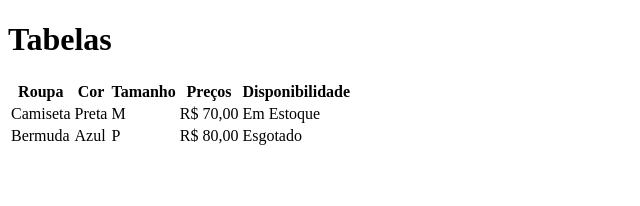
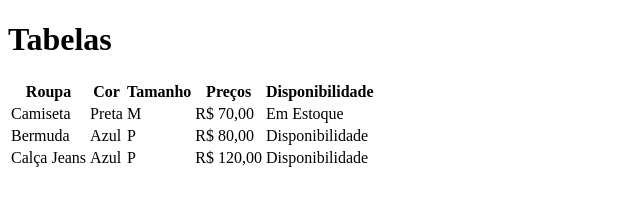
Before and after one commit to patriciagarcia80/aula_tabela_2023, a plain HTML site: page index.html in a window 1280 px wide. Shown: the whole page, without its empty margins (0-640 px from the left). Drawn offline with Linux system fonts and the light colour scheme.

Commit message:
inserção da calça jeans

```diff
--- a/index.html
+++ b/index.html
@@ -28,7 +28,14 @@
             <td>Azul</td>
             <td>P</td>
             <td>R$ 80,00</td>
-            <td>Esgotado</td>
+            <td>Disponibilidade</td>
+        </tr>
+        <tr>
+            <td>Calça Jeans</td>
+            <td>Azul</td>
+            <td>P</td>
+            <td>R$ 120,00</td>
+            <td>Disponibilidade</td>
         </tr>
 
 
```
